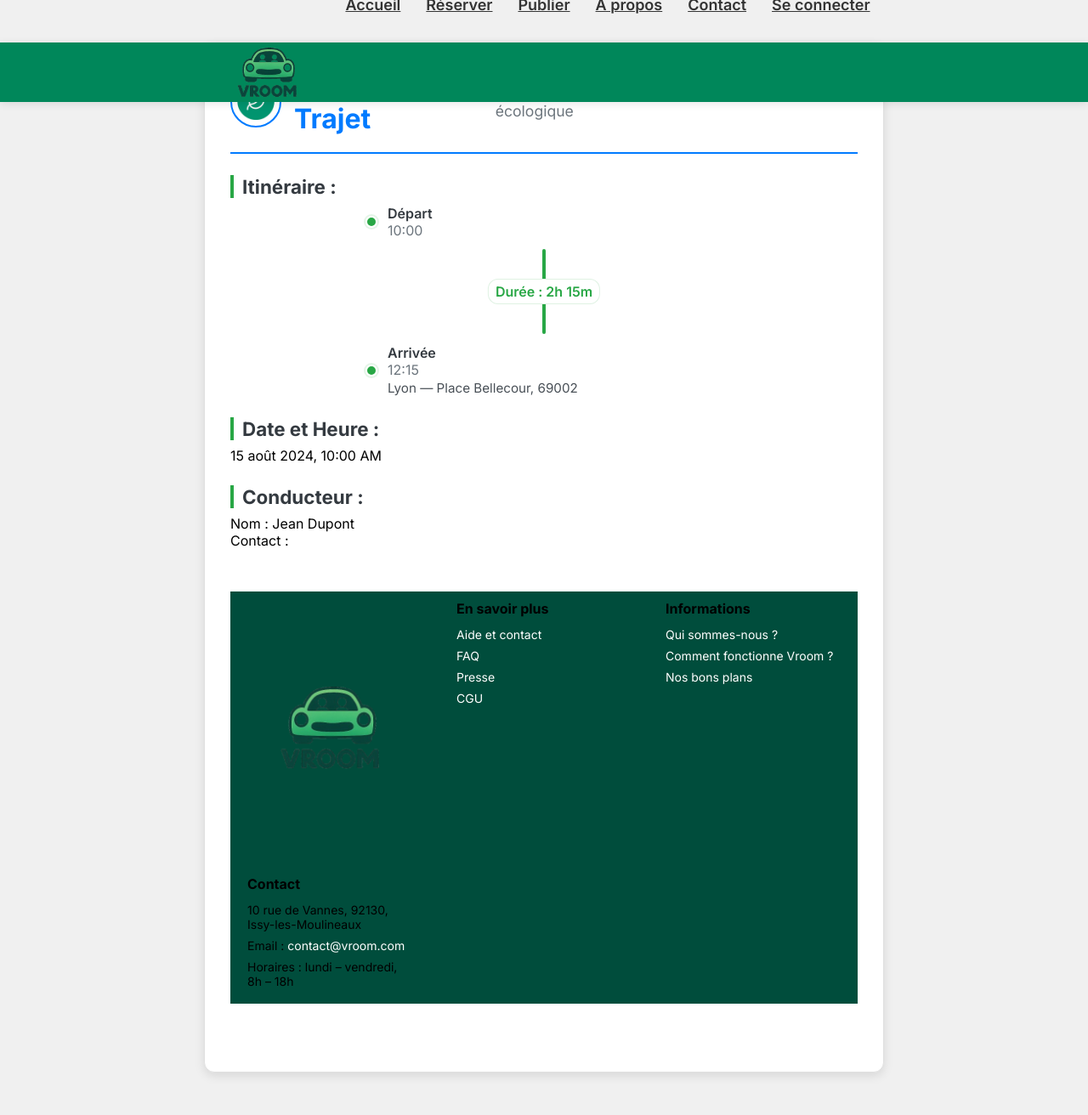
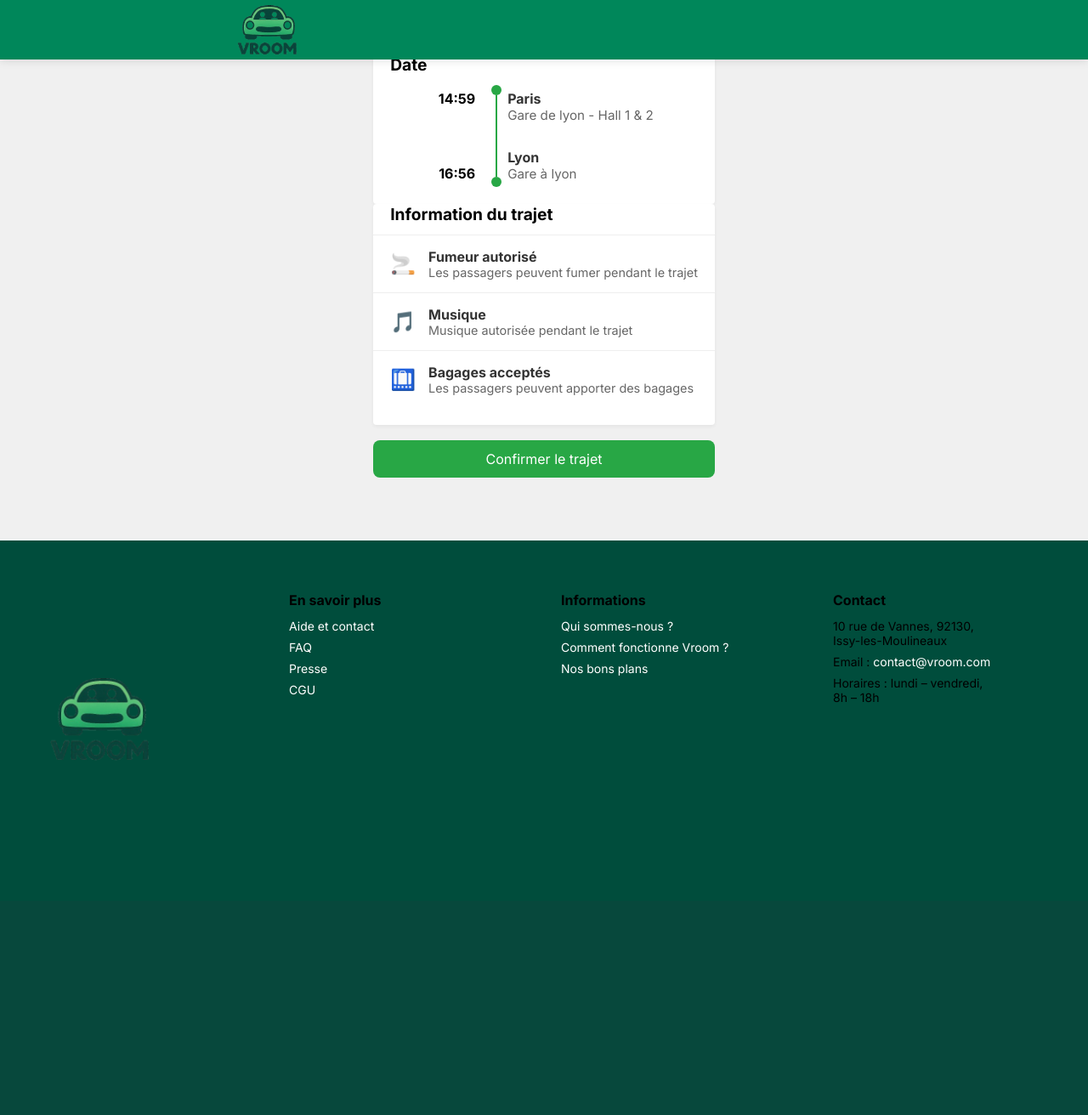
Before and after one commit to Jxouille/vroom, a PHP site: page /Vue/pages/v_detail_trajet.php in a window 1280 px wide. Shown: the whole page at 85% size. After the commit the page ends 894 px from the top, so only its background shows below. Run offline with PHP 8.4, Linux system fonts and the light colour scheme.

Commit message:
premiere version static des details de trajet

```diff
--- a/Ressources/CSS/detail_trajet.css
+++ b/Ressources/CSS/detail_trajet.css
@@ -1,111 +1,195 @@
-/* -------------------------------------- */
-/* 1. Conteneur Principal : .detail-trajet */
-/* -------------------------------------- */
-.detail-trajet {
-    /* Largeur maximale pour que la boîte ne prenne pas toute la page sur de grands écrans */
-    max-width: 800px;
-    /* Centrer la boîte sur la page */
-    margin: 50px auto;
-    /* Fond légèrement coloré pour le contraste */
-    background-color: #ffffff;
-    /* Ajoute une belle ombre pour donner un effet de "carte" */
-    box-shadow: 0 4px 12px rgba(0, 0, 0, 0.1);
-    /* Coins légèrement arrondis pour un look plus doux */
-    border-radius: 12px;
-    /* S'assurer que le contenu a de l'espace à l'intérieur */
-    padding: 30px;
-    /* Définit la police de base pour tout le contenu */
+/* CSS de base pour le corps de la page */
+body {
+    background-color: #f0f0f0; /* Fond gris clair de la page */
     font-family: Arial, sans-serif;
-    /* Optionnel : Ajoute une bordure subtile */
-    border: 1px solid #e0e0e0;
+    margin: 0;
+    padding: 0;
+    display: flex;
+.trajet-detail {
+    display: flex;
+    align-items: stretch; /* allow the separator to stretch between the two stops */
+    padding: 0 20px;
+    width: 100%;
+    box-sizing: border-box;
+    min-height: 120px; /* reduced vertical space between departure and arrival */
+}
 }
 
-/* -------------------------------------- */
-/* 2. En-tête de la Section : .header-trajet */
-/* -------------------------------------- */
-.header-trajet {
-    /* Bordure visuelle pour séparer l'en-tête du contenu */
-    border-bottom: 2px solid #007bff;
-    /* Espace sous la bordure */
-    padding-bottom: 20px;
-    /* Espace au-dessus de la section */
-    margin-bottom: 20px;
-    /* Utiliser Flexbox pour aligner l'icône et le texte */
+button {
+    justify-content: center;
+    align-items: center;
+    padding: 10px 20px;
+    border: none;
+    background-color: #28a745;
+    color: white;
+    font-size: 1em;
+    border-radius: 4px;
+.heures {
     display: flex;
-    /* Aligner les éléments verticalement au centre */
-    align-items: center;
+    flex-direction: column;
+    justify-content: space-between; /* place departure and arrival at top/bottom */
+    text-align: right;
+    margin-right: 16px;
+    font-weight: bold;
+    width: 110px; /* slightly reduced room for times */
+    box-sizing: border-box;
+    padding-top: 8px;
+    padding-bottom: 8px;
+}
 }
 
-/* Style du titre principal H2 */
-.header-trajet h2 {
-    color: #007bff; /* Couleur primaire (Bleu) */
-    font-size: 2em; /* Taille du titre principal */
-    margin: 0; /* Supprimer les marges par défaut pour un meilleur alignement */
+button:hover {
+    background-color: #218838;
 }
 
-/* Style du sous-titre H3 de l'en-tête */
-.header-trajet h3 {
-    color: #6c757d; /* Couleur secondaire (Gris) */
-    font-size: 1.1em;
-    font-weight: normal; /* Sous-titre moins gras */
-    margin: 0; /* Supprimer les marges par défaut */
-    /* Ajoute un petit espace à gauche du texte pour ne pas coller à l'icône */
-    padding-left: 15px;
+/* --- Style des Blocs (Cartes) --- */
+.info-card {
+    background-color: white;
+    border-radius: 4px;
+.separateur {
+    position: relative;
+    width: 2px;
+    margin: 0 12px;
+    border-radius: 4px;
+    align-self: stretch; /* stretch to same height as the heures / gares-info columns */
+    /* Draw the vertical line only between the two dots using background-size */
+    background-image: linear-gradient(#28a745, #28a745);
+    background-repeat: no-repeat;
+    /* offset the line by the dot size (12px) from top, and shorten it by 24px total */
+    background-position: center 12px;
+    background-size: 6px calc(100% - 24px);
+}
+    padding: 20px 0;
+    box-shadow: 0 2px 4px rgba(0, 0, 0, 0.05); /* Ombre légère pour les cartes */
 }
 
-/* -------------------------------------- */
-/* 3. Icône dans l'En-tête */
-/* -------------------------------------- */
-.header-trajet .icone {
-    /* Donne une taille fixe à l'icône */
-    width: 60px;
-    height: 60px;
-    /* Assure que l'image est bien ronde si elle doit l'être */
-    border-radius: 50%;
-    /* Espace après l'icône */
-    margin-right: 15px;
-    /* Ajoute une légère bordure pour la faire ressortir */
-    border: 2px solid #007bff;
-    /* Assure que l'image est bien ajustée */
-    object-fit: cover;
+/* Style pour le titre de la carte ("Date" / "Information du trajet") */
+.card-title {
+    font-size: 1.2em;
+    font-weight: bold;
+.gares-info {
+    display: flex;
+    flex-direction: column;
+    justify-content: space-between; /* align first gare with first time, and last gare with last time */
+    flex: 1;
+    box-sizing: border-box;
+    padding-top: 8px;
+    padding-bottom: 8px;
+}
+    padding: 0 20px;
+    margin-bottom: 12px;
 }
 
-/* -------------------------------------- */
-/* 4. Zone d'Information : .info-trajet */
-/* -------------------------------------- */
-
-/* Style pour tous les titres d'information H3 dans cette section */
-.info-trajet h3 {
-    color: #343a40; /* Couleur sombre pour les titres de section */
-    font-size: 1.4em;
-    /* Marge supérieure pour séparer clairement les sections */
-    margin-top: 25px;
-    margin-bottom: 8px;
-    /* Ajoute une petite ligne décorative */
-    border-left: 4px solid #28a745; /* Couleur verte pour l'aspect écologique/positif */
-    padding-left: 10px; /* Espace entre la ligne et le texte */
+/* --- Section Trajet (Horaires et Lignes) --- */
+.trajet-detail {
+    display: flex;
+    align-items: stretch; /* allow the separator to stretch between the two stops */
+    padding: 0 20px;
+    width: 100%;
+    box-sizing: border-box;
 }
 
-/* -------------------------------------- */
-/* 5. Lien entre Départ et Arrivée */
-/* -------------------------------------- */
-.itineraire {
+.heures {
     display: flex;
     flex-direction: column;
-    align-items: center;
-    gap: 8px;
+    justify-content: space-between; /* place departure and arrival at top/bottom */
+    text-align: right;
+    margin-right: 12px;
+    font-weight: bold;
+    width: 100px; /* fixed column for times to keep alignment */
+    box-sizing: border-box;
+    padding-top: 6px;
+    padding-bottom: 6px;
 }
 
-.lien-trajet {
-    /* Petite colonne de points bleus */
-    width: 6px;
-    height: 72px;
-    background-image: radial-gradient(circle at 50% 50%, #007bff 50%, transparent 51%);
-    background-repeat: repeat-y;
-    background-size: 6px 12px;
-    margin: 5px 0;
+.heures span {
+    margin: 0; /* spacing handled by justify-content */
+}
+
+.separateur {
+    position: relative;
+    width: 2px;
+    margin: 0 12px;
+    border-radius: 4px;
+    align-self: stretch;
+    background-image: linear-gradient(#28a745, #28a745);
+    background-repeat: no-repeat;
+    background-position: center 12px;
+    background-size: 6px calc(100% - 24px);
+}
+
+/* Points de l'itinéraire */
+.separateur::before, .separateur::after {
+    content: '';
+    position: absolute;
+    width: 12px;
+    height: 12px;
+    background-color: #28a745; /* Couleur du point (vert) */
     border-radius: 50%;
-    margin-left: 5px;
+    left: 50%;
+    transform: translateX(-50%);
+}
+
+.separateur::before { top: 0; }
+.separateur::after { bottom: 0; }
+
+/* Les informations de la gare */
+.gares-info {
+    display: flex;
+    flex-direction: column;
+    justify-content: space-between; /* align first gare with first time, and last gare with last time */
+    flex: 1;
+    box-sizing: border-box;
+    padding-top: 6px;
+    padding-bottom: 6px;
+}
+
+.gare {
+    margin: 0; /* spacing handled by justify-content */
+}
+
+.ville {
+    font-weight: bold;
+    color: #333;
+}
+
+.detail-gare {
+    color: #666;
+    font-size: 0.95em;
+}
+
+/* --- Section Informations (Icônes) --- */
+.info-item {
+    display: flex;
+    align-items: center;
+    padding: 15px 20px;
+    border-top: 1px solid #eee;
+}
+
+.info-item:first-child {
+    border-top: none; /* Pas de ligne pour le premier élément */
+}
+
+/* Icône de remplacement (on n'a pas les vraies icônes ici) */
+.info-icone {
+    font-size: 1.5em;
+    margin-right: 15px;
+    color: #555;
+}
+
+.info-texte .regle {
+    font-weight: bold;
+    color: #333;
+}
+
+.info-texte .description {
+    font-size: 0.9em;
+    color: #666;
+}
+
+/* Pour la première section info */
+#premiere-section-info {
+    padding-top: 0;
 }
 
 /* -------------------------------------- */
@@ -113,31 +197,72 @@
 /* -------------------------------------- */
 .itineraire-detailed {
     display: flex;
-    flex-direction: column;
+    gap: 20px;
     align-items: center;
-    gap: 12px;
+    width: 100%;
+    max-width: 720px;
+    position: relative;
 }
 
-.stop-row {
+.left-column {
+    display: flex;
+    flex-direction: column;
+    align-items: flex-end;
+    justify-content: space-between;
+    width: 140px;
+    padding-right: 8px;
+}
+
+.left-item {
     display: flex;
     align-items: center;
-    gap: 12px;
-    width: 100%;
-    max-width: 420px;
+    gap: 8px;
+}
+
+.time-left {
+    color: #6c757d;
+    font-weight: 600;
+}
+
+.right-column {
+    display: flex;
+    flex-direction: column;
+    justify-content: space-between;
+    flex: 1;
 }
 
 .dot {
-    width: 14px;
-    height: 14px;
+    width: 16px;
+    height: 16px;
     border-radius: 50%;
     background-color: #6c757d;
-    flex: 0 0 14px;
 }
 
 .dot.green {
     background-color: #28a745;
     border: 2px solid #ffffff;
-    box-shadow: 0 0 0 2px rgba(40,167,69,0.12);
+}
+
+.vertical-line {
+    width: 6px;
+    background-color: #28a745;
+    border-radius: 4px;
+    flex: 1;
+    margin: 8px 0;
+}
+
+.duration-overlay {
+    position: absolute;
+    left: 50%;
+    top: 50%;
+    transform: translate(-50%, -50%);
+    background: #ffffff;
+    padding: 6px 12px;
+    border-radius: 14px;
+    border: 1px solid rgba(40,167,69,0.12);
+    font-weight: 700;
+    color: #28a745;
+    box-shadow: 0 2px 6px rgba(40,167,69,0.06);
 }
 
 .stop-info {
@@ -145,55 +270,40 @@
     flex-direction: column;
 }
 
-.stop-type {
-    margin: 0;
-    font-weight: 600;
-    color: #343a40;
+.stop-type { margin: 0; font-weight: 600; color: #343a40; }
+.time { margin: 0; color: #6c757d; }
+.address { margin: 6px 0 0 0; color: #495057; font-size: 0.95em; }
+
+@media (max-width: 480px) {
+    .itineraire-detailed { gap: 12px; }
+    .left-column { width: 110px; }
+    .duration-overlay { left: calc(50% + 6px); }
 }
 
-.time {
-    margin: 0;
-    color: #6c757d;
+/* Make buttons inside the main content match the width of the info cards */
+.main-content button,
+.main-content .button {
+    display: block;
+    width: 100%;
+    max-width: 100%;
+    box-sizing: border-box;
+    padding: 12px 16px;
+    font-size: 1rem;
 }
 
-.address {
-    margin: 2px 0 0 0;
-    color: #495057;
-    font-size: 0.95em;
+/* Explicit full-width button used on this page */
+.button-row { margin-top: 18px; display: flex; justify-content: center; }
+.btn-fullwidth {
+    display: block;
+    width: 100%;
+    max-width: 100%;
+    box-sizing: border-box;
+    padding: 12px 18px;
+    font-size: 1rem;
+    background-color: #28a745;
+    color: #ffffff;
+    border: none;
+    border-radius: 8px;
+    cursor: pointer;
 }
-
-.connector {
-    position: relative;
-    width: 100%;
-    max-width: 420px;
-    display: flex;
-    justify-content: center;
-    align-items: center;
-    height: 100px;
-}
-
-.vertical-line {
-    width: 4px;
-    height: 100%;
-    background: linear-gradient(#28a745, #28a745);
-    border-radius: 2px;
-    position: relative;
-}
-
-.duration {
-    position: absolute;
-    left: 50%;
-    transform: translate(-50%, -50%);
-    top: 50%;
-    background: #ffffff;
-    padding: 4px 8px;
-    border-radius: 12px;
-    border: 1px solid rgba(40,167,69,0.15);
-    font-weight: 600;
-    color: #28a745;
-}
-
-/* Petite adaptation pour petits écrans */
-@media (max-width: 480px) {
-    .stop-row, .connector { max-width: 320px; }
-}
+.btn-fullwidth:hover { background-color: #218838; }
--- a/Vue/pages/v_detail_trajet.php
+++ b/Vue/pages/v_detail_trajet.php
@@ -1,44 +1,125 @@
 <?php require "../head_&_header.php";?>
 
 <body>
-    <div class="detail-trajet">
-        <section class="header-trajet">
-            <img src="../../Ressources/Image/FeuilleLogin2.png" alt="" class="icone">
-            <h2>Détails du Trajet</h2>
-            <h3>Voici les informations complètes de votre trajet écologique</h3><br>
-        </section>
 
-        <div class="info-trajet">
-            <h3>Itinéraire :</h3>
-            <div class="itineraire-detailed">
-                <div class="stop-row departure">
-                    <div class="dot green"></div>
-                    <div class="stop-info">
-                        <p class="stop-type">Départ</p>
-                        <p class="time">10:00</p>
+    <style>
+        /* Local layout fixes for this page only */
+        body { display: flex; flex-direction: column; min-height: 100vh; }
+        .main-wrapper { flex: 1; display: flex; justify-content: center; align-items: center; padding: 24px; box-sizing: border-box; }
+        .page-container { width: 100%; max-width: 900px; }
+    </style>
+
+    <script>
+        // Robustly ensure <header> is placed at the top of the body
+        document.addEventListener('DOMContentLoaded', function () {
+            function moveElementToBodyTop(el) {
+                try {
+                    // clone then remove original to avoid layout flicker
+                    var clone = el.cloneNode(true);
+                    // insert clone before main wrapper if present, otherwise at body start
+                    var ref = document.querySelector('.main-wrapper') || document.body.firstChild;
+                    document.body.insertBefore(clone, ref);
+                    // remove the original from its old parent
+                    if (el.parentElement) el.parentElement.removeChild(el);
+                } catch (e) {
+                    console.error('Error moving element to body top:', e);
+                }
+            }
+
+            var headers = document.getElementsByTagName('header');
+            for (var i = 0; i < headers.length; i++) {
+                var h = headers[i];
+                if (h.parentElement !== document.body) {
+                    moveElementToBodyTop(h);
+                    // break because live collection has changed
+                    break;
+                }
+            }
+
+            // Ensure footer is inside body at the end
+            var footers = document.getElementsByTagName('footer');
+            for (var j = 0; j < footers.length; j++) {
+                var f = footers[j];
+                if (f.parentElement !== document.body) {
+                    try {
+                        var fclone = f.cloneNode(true);
+                        document.body.appendChild(fclone);
+                        if (f.parentElement) f.parentElement.removeChild(f);
+                    } catch (e) { console.error('Error moving footer:', e); }
+                    break;
+                }
+            }
+        });
+    </script>
+
+    <div class="main-wrapper">
+    <div class="page-container">
+
+        <div class="header-title">Détail trajet</div>
+        <div class="header-bandeau"></div>
+
+        <div class="main-content">
+
+            <div class="info-card">
+                <h2 class="card-title">Date</h2>
+
+                <div class="trajet-detail">
+
+                    <div class="heures">
+                        <span class="heure-depart">14:59</span>
+                        <span class="heure-arrivee">16:56</span>
+                    </div>
+
+                    <div class="separateur"></div>
+
+                    <div class="gares-info">
+                        <div class="gare depart">
+                            <div class="ville">Paris</div>
+                            <div class="detail-gare">Gare de lyon - Hall 1 & 2</div>
+                        </div>
+                        <div class="gare arrivee">
+                            <div class="ville">Lyon</div>
+                            <div class="detail-gare">Gare à lyon</div>
+                        </div>
+                    </div>
+
+                </div>
+            </div>
+
+            <div class="info-card" id="premiere-section-info">
+                <h2 class="card-title">Information du trajet</h2>
+
+                <div class="info-item">
+                    <span class="info-icone">🚬</span>
+                    <div class="info-texte">
+                        <div class="regle">Fumeur autorisé</div>
+                        <div class="description">Les passagers peuvent fumer pendant le trajet</div>
                     </div>
                 </div>
 
-                <div class="connector">
-                    <div class="vertical-line"></div>
-                    <div class="duration">Durée : 2h 15m</div>
+                <div class="info-item">
+                    <span class="info-icone">🎵</span>
+                    <div class="info-texte">
+                        <div class="regle">Musique</div>
+                        <div class="description">Musique autorisée pendant le trajet</div>
+                    </div>
                 </div>
 
-                <div class="stop-row arrival">
-                    <div class="dot green"></div>
-                    <div class="stop-info">
-                        <p class="stop-type">Arrivée</p>
-                        <p class="time">12:15</p>
-                        <p class="address">Lyon — Place Bellecour, 69002</p>
+                <div class="info-item">
+                    <span class="info-icone">🛄</span>
+                    <div class="info-texte">
+                        <div class="regle">Bagages acceptés</div>
+                        <div class="description">Les passagers peuvent apporter des bagages</div>
                     </div>
                 </div>
+                <!-- Bouton centré et pleine largeur -->
+
             </div>
-            <h3>Date et Heure :</h3>
-            <p>15 août 2024, 10:00 AM</p>
-            <h3>Conducteur :</h3>
-            <p>Nom : Jean Dupont</p>
-            <p>Contact :
+            <div class="button-row">
+                <button class="btn-fullwidth">Confirmer le trajet</button>
+            </div>
+        </div>
     </div>
+    <?php include "../footer.php";?>
 </body>
-
-<?php include "../footer.php";?>
+</html>
```
